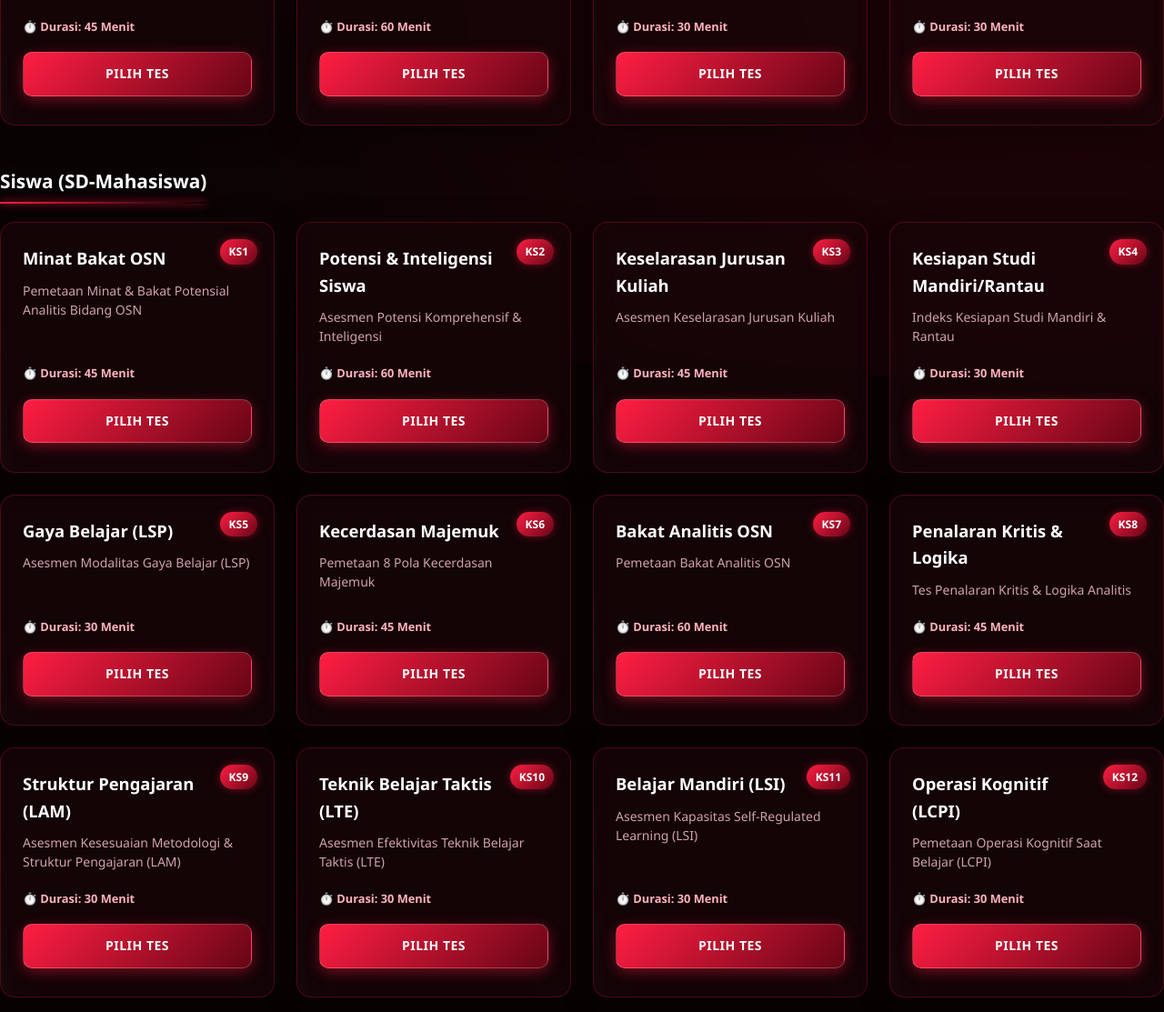
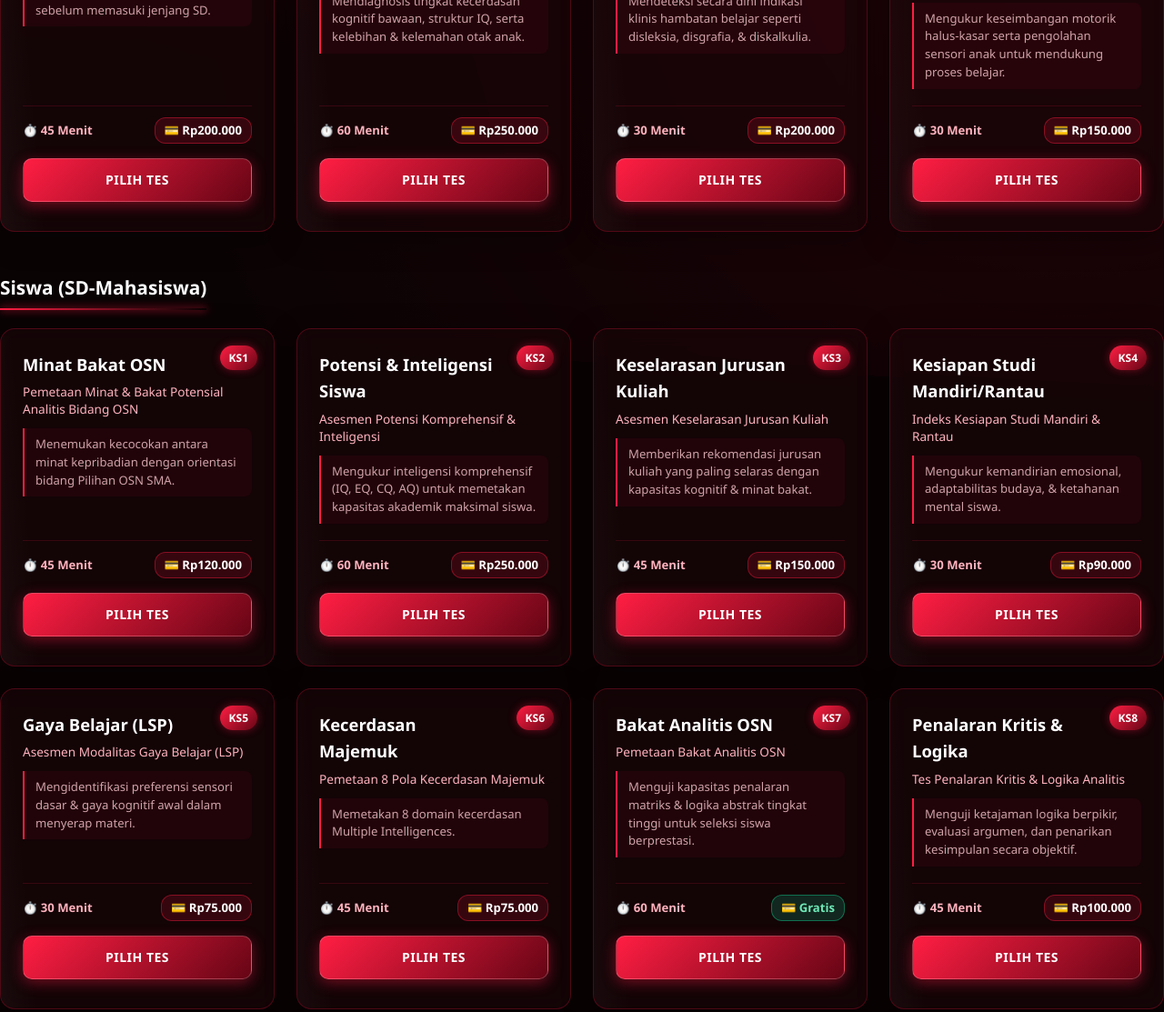
Before and after one commit to ptbriska/PATS-APACA, a plain HTML site: page index.html in a window 1280 px wide. Shown: the part 864-1977 px from the top of the page at 91% size. Drawn offline with Linux system fonts and the light colour scheme.

Commit message:
Update index.html

```diff
--- a/index.html
+++ b/index.html
@@ -302,7 +302,7 @@
 
     .grid-cards {
       display: grid;
-      grid-template-columns: repeat(auto-fill, minmax(280px, 1fr));
+      grid-template-columns: repeat(auto-fill, minmax(300px, 1fr));
       gap: 24px;
     }
 
@@ -316,7 +316,7 @@
       display: flex;
       flex-direction: column;
       justify-content: space-between;
-      min-height: 250px;
+      min-height: 310px;
       position: relative;
       overflow: hidden;
       transition: all 0.4s cubic-bezier(0.165, 0.84, 0.44, 1);
@@ -363,23 +363,58 @@
       font-size: 1.15rem;
       font-weight: 700;
       color: #ffffff;
-      margin-bottom: 10px;
-      padding-right: 50px;
+      margin-bottom: 6px;
+      padding-right: 55px;
     }
 
     .card-description {
-      font-size: 0.875rem;
+      font-size: 0.85rem;
+      color: #ffb3be;
+      margin-bottom: 12px;
+      font-weight: 500;
+      line-height: 1.4;
+    }
+
+    /* Tambahan CSS untuk Tujuan Tes */
+    .card-purpose {
+      font-size: 0.82rem;
       color: var(--text-muted);
-      margin-bottom: 20px;
-      flex-grow: 1;
+      background: rgba(255, 30, 67, 0.06);
+      border-left: 2px solid var(--red-bright);
+      padding: 8px 12px;
+      border-radius: 0 8px 8px 0;
+      margin-bottom: 18px;
       line-height: 1.5;
     }
 
+    /* Pembaruan CSS Card Meta (Durasi & Harga) */
     .card-meta {
-      font-size: 0.8rem;
+      display: flex;
+      justify-content: space-between;
+      align-items: center;
+      font-size: 0.82rem;
       color: #ffb3be;
-      margin-bottom: 18px;
+      margin-bottom: 16px;
+      padding-top: 12px;
+      border-top: 1px solid rgba(255, 30, 67, 0.15);
       font-weight: 600;
+      gap: 8px;
+    }
+
+    .price-tag {
+      background: rgba(255, 30, 67, 0.15);
+      border: 1px solid rgba(255, 30, 67, 0.4);
+      color: #ffffff;
+      padding: 3px 10px;
+      border-radius: 12px;
+      font-weight: 700;
+      font-size: 0.82rem;
+    }
+
+    .price-tag.free {
+      background: rgba(16, 185, 129, 0.2);
+      border-color: rgba(16, 185, 129, 0.5);
+      color: #6ee7b7;
     }
 
     .btn-primary {
@@ -441,10 +476,22 @@
       backdrop-filter: blur(10px);
     }
 
+    /* Penyesuaian Media Query untuk Mobile */
     @media (max-width: 768px) {
       .brand h1 { font-size: 1.7rem; }
       .hero-section h2 { font-size: 1.6rem; }
       .grid-cards { grid-template-columns: 1fr; }
+
+      .hero-actions {
+        gap: 12px;
+        flex-direction: column;
+        align-items: center;
+      }
+      .btn-outline {
+        width: 100%;
+        max-width: 300px;
+        font-size: 0.85rem;
+      }
     }
   </style>
 </head>
@@ -471,7 +518,7 @@
         Gunakan fitur pencarian atau filter kategori di bawah ini untuk memilih modul tes yang akan Anda ikuti.
       </p>
 
-      <!-- Tambahan Action Buttons Link -->
+      <!-- Action Buttons Link -->
       <div class="hero-actions">
         <a href="https://www.apacaconsulting.com" target="_blank" rel="noopener noreferrer" class="btn-outline">
           🌐 Website Utama Produk
@@ -489,7 +536,7 @@
     <!-- Input Search Bar -->
     <div class="search-box">
       <span class="search-icon">🔍</span>
-      <input type="text" id="search-input" class="search-input" placeholder="Cari nama tes, kode tes (misal: KA1, KS6, KU4)...">
+      <input type="text" id="search-input" class="search-input" placeholder="Cari nama tes, tujuan, harga (misal: Gratis, KA1, MBTI)...">
     </div>
 
     <!-- Category Filter Tabs -->
@@ -542,14 +589,16 @@
         const tests = PATS_CONFIG.tests;
         const categories = {};
 
-        // Filter Data berdasarkan Search Query dan Active Category Tab
+        // Filter Data berdasarkan Search Query (termasuk tujuan & harga) dan Active Category Tab
         Object.keys(tests).forEach(key => {
           const test = tests[key];
 
           const matchesCategory = currentCategory === "ALL" || test.kategori === currentCategory;
           const matchesSearch = test.namaResmi.toLowerCase().includes(searchQuery) ||
                                 test.namaSingkat.toLowerCase().includes(searchQuery) ||
-                                test.kode.toLowerCase().includes(searchQuery);
+                                test.kode.toLowerCase().includes(searchQuery) ||
+                                (test.tujuan && test.tujuan.toLowerCase().includes(searchQuery)) ||
+                                (test.harga && test.harga.toLowerCase().includes(searchQuery));
 
           if (matchesCategory && matchesSearch) {
             if (!categories[test.kategori]) {
@@ -578,16 +627,22 @@
           `;
 
           testList.forEach(test => {
+            const hargaText = test.harga || "Hubungi Admin";
+            const isFree = hargaText.toLowerCase() === "gratis";
+            const tujuanHtml = test.tujuan ? `<p class="card-purpose">${test.tujuan}</p>` : "";
+
             htmlContent += `
               <div class="test-card">
                 <div>
                   <div class="card-badge">${test.kode}</div>
                   <h4 class="card-title">${test.namaSingkat}</h4>
                   <p class="card-description">${test.namaResmi}</p>
+                  ${tujuanHtml}
                 </div>
                 <div>
                   <div class="card-meta">
-                    <span>⏱️ Durasi: ${test.durasiMenit} Menit</span>
+                    <span>⏱️ ${test.durasiMenit} Menit</span>
+                    <span class="price-tag ${isFree ? 'free' : ''}">💳 ${hargaText}</span>
                   </div>
                   <a href="tests/${test.folder}/index.html" class="btn-primary">Pilih Tes</a>
                 </div>
```
